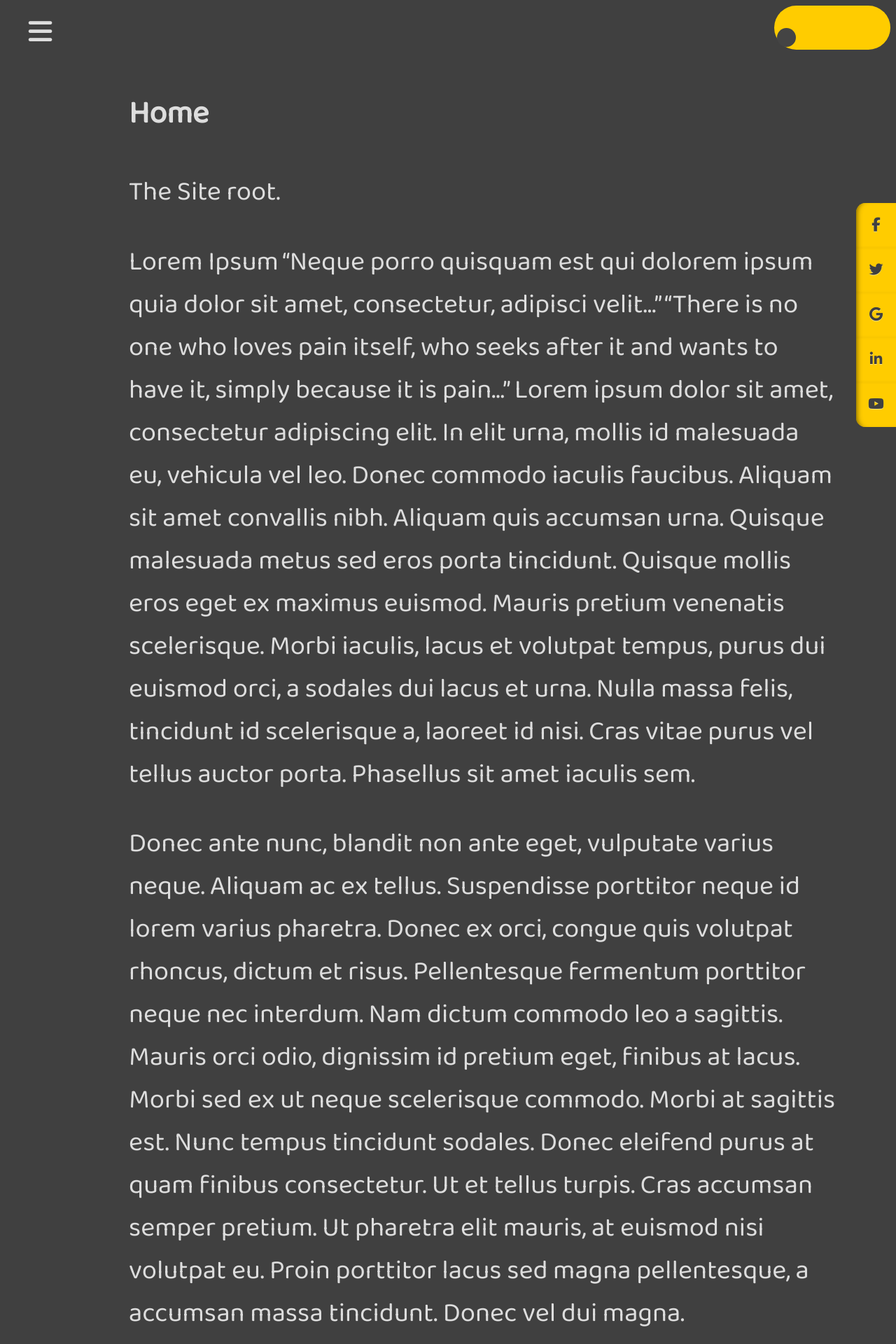
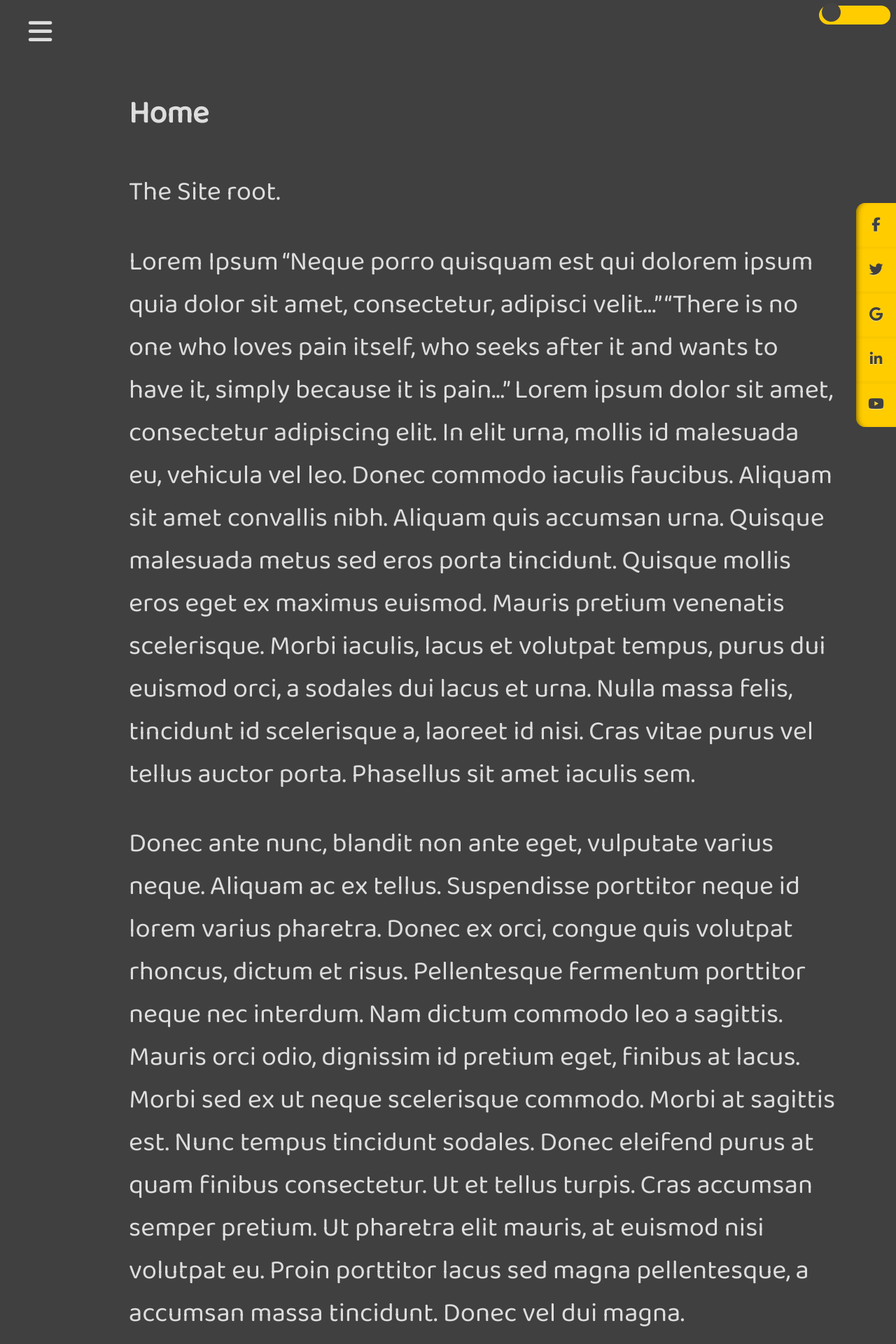
Before and after one commit to brettjrea/brettjrea.github.io-old, a Jekyll site: the page built from index.md, in a window 1280 px wide. Shown: the top 1920 px of the page at 70% size. Built offline with Jekyll 4.4.1, drawn with Linux system fonts in a browser that asks for light colours; nearby versions of some CDN libraries; comment, search, counter and statistics services are not loaded.

Commit message:
Update styles.scss

```diff
--- a/assets/css/styles.scss
+++ b/assets/css/styles.scss
@@ -58,11 +58,11 @@ html.transition *:after {
 /* The switch - the box around the slider */
 .switch {
   float: right;
-  padding: 2vh 2vw 2vh 2vw;
+  padding: 1vh 1vw 1vh 1vw;
   position: relative;
   display: inline-block;
-  width: 9vw;
-  height: 3vh;
+  width: 6vw;
+  height: 1vh;
 }
 
 /* Hide default HTML checkbox */
```
